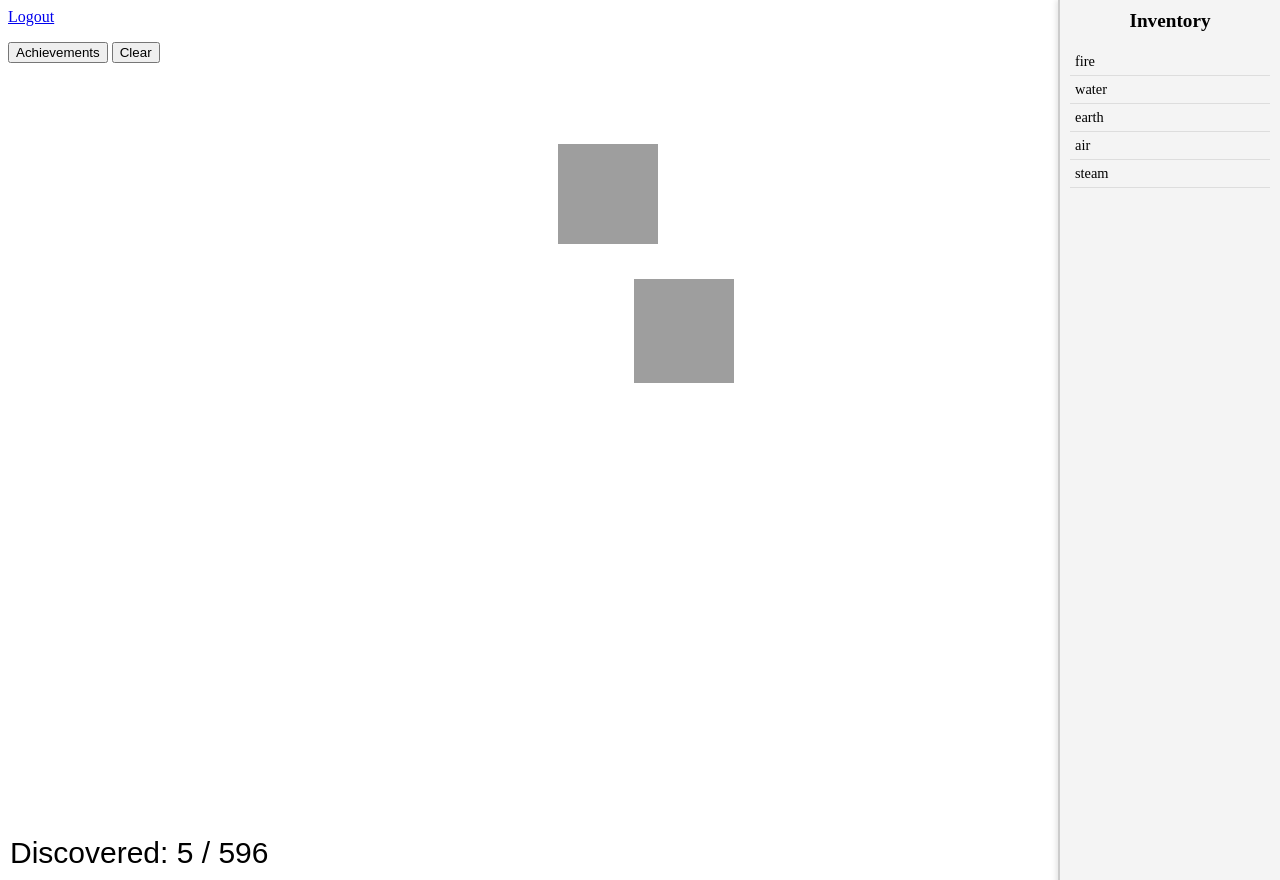
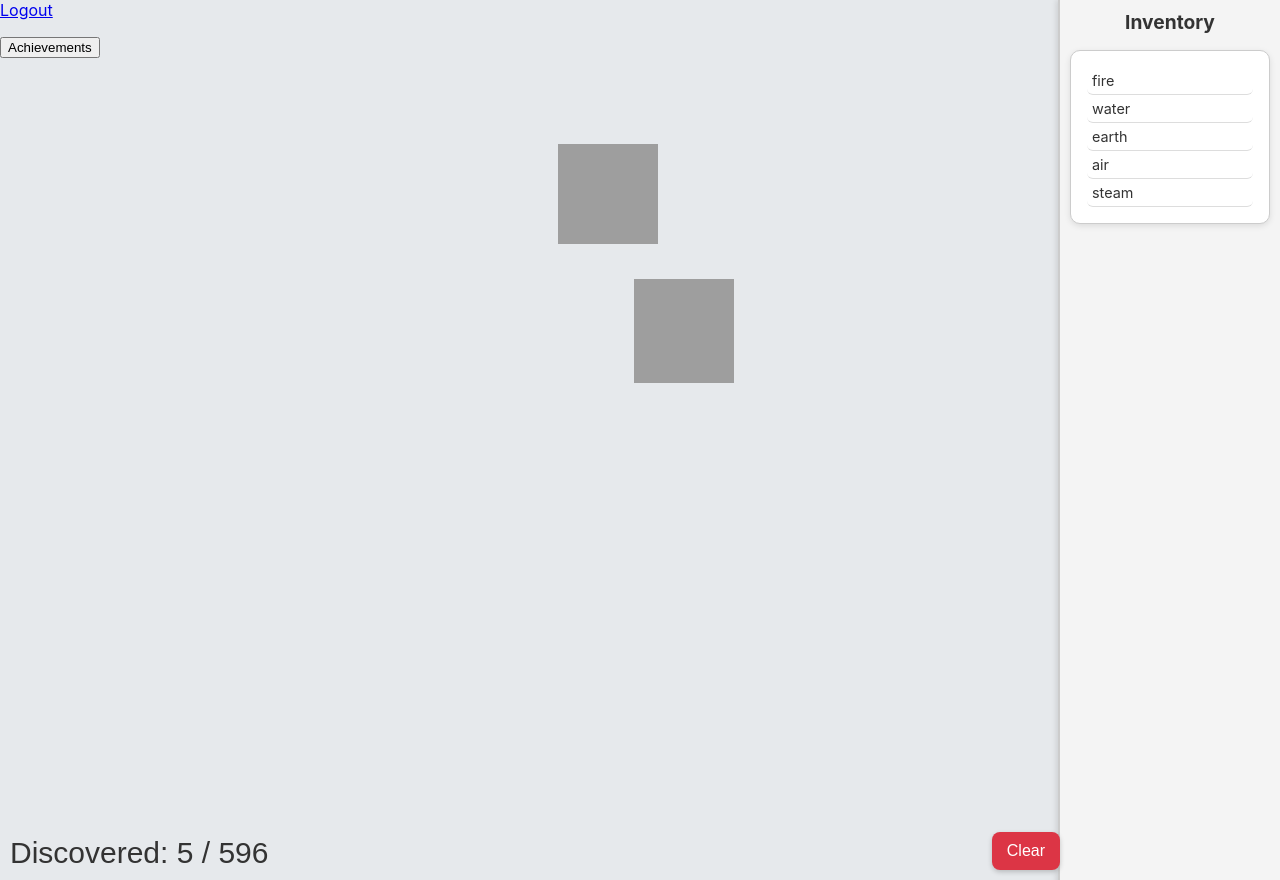
Before and after one commit to BBrianhuynh/Medium-Alchemy, a Flask app: page /game/1 in a window 1280 px wide. Run offline with Flask 3, Linux system fonts and the light colour scheme; grey boxes are pictures that could not be loaded.

Commit message:
Added background music and fixed bug to update workspace when deleting items into inventory

```diff
--- a/static/css/game.css
+++ b/static/css/game.css
@@ -1,3 +1,11 @@
+body {
+    background-color: #e6e9ec;
+    color: #333;
+    font-family: 'Inter', sans-serif;
+    margin: 0;
+    padding: 0;
+}
+
 #inventory-panel {
     position: fixed;
     right: 0;
@@ -160,3 +168,48 @@
 #closeBannerBtn:hover {
   color: #ddd;
 }
+
+#clear {
+  position: fixed;
+  bottom: 10px;
+  right: 220px;
+  z-index: 1000;
+  padding: 10px 15px;
+  font-size: 16px;
+  background-color: #dc3545;
+  color: white;
+  border: none;
+  border-radius: 8px;
+  cursor: pointer;
+  box-shadow: 0 2px 5px rgba(0,0,0,0.2);
+}
+
+#clear:hover {
+  background-color: #c82333;
+}
+
+#inventory-list {
+    background-color: #ffffff;
+    border: 1px solid #ccc;
+    border-radius: 10px;
+    padding: 1rem;
+    box-shadow: 0 2px 6px rgba(0, 0, 0, 0.1);
+}
+
+li {
+    padding: 0.5rem;
+    border-radius: 6px;
+    transition: background-color 0.2s;
+}
+
+li:hover {
+    background-color: #d6eaff;
+}
+
+#achievementBanner {
+    background-color: #ffcb05;
+    color: #333;
+    border-radius: 10px;
+    padding: 1rem;
+    font-weight: bold;
+}
--- a/static/js/gameLogic.js
+++ b/static/js/gameLogic.js
@@ -11,6 +11,7 @@ const allItems = {};
 const allCombos = {};
 const allAchievements = {};
 let ingredientCounter = 0;
+let musicStarted = false;
 
 function generateIconName(itemName){
     return itemName.toLowerCase().replace(/ /g, '_');
@@ -93,6 +94,7 @@ class Ingredient {
 
             if (itemRight >= inventoryLeftEdge + radius / 2) {
                 that.destroy();
+                saveWorkspace();
             }
             saveWorkspace();
         }
@@ -396,6 +398,35 @@ function showAchievementBanner(achievementName, achievementDescription) {
     };
 }
 
+function startMusicOnMouseMove() {
+    if (musicStarted) return;
+    const music = document.getElementById('background-music');
+    music.loop = true;
+    music.play().then(() => {
+        musicStarted = true;
+        document.body.removeEventListener('mousemove', startMusicOnMouseMove);
+    }).catch(err => {
+        console.log("Autoplay blocked:", err);
+    });
+
+    window.addEventListener('blur', () => {
+        const music = document.getElementById('background-music');
+        if (!music.paused) {
+            music.pause();
+            console.log("Music paused on tab blur");
+        }
+    });
+
+    window.addEventListener('focus', () => {
+        const music = document.getElementById('background-music');
+        if (musicStarted) {
+            music.play().catch(err => {
+                console.log("Autoplay blocked on focus:", err);
+            });
+        }
+    });
+}
+
 document.addEventListener("DOMContentLoaded", async function () {
     // Load allItems from JSON file
     const responseItems = await fetch("/static/data/items.json");
@@ -406,12 +437,12 @@ document.addEventListener("DOMContentLoaded", async function () {
     const achievementData = await responseAchievement.json();
     Object.assign(allAchievements, achievementData); // fill allAchievement from the file
 
+    document.addEventListener('mousemove', startMusicOnMouseMove);
     loadAllDiscovered();
     updateInventory();
     loadWorkspace();
     loadAchievements();
     displayAchievements();
     updateDiscoveryCounter();
-    console.log("discovered: ", discovered);
     console.log("all items: ", allItems);
 });
--- a/templates/game.html
+++ b/templates/game.html
@@ -18,6 +18,9 @@
     <p id="achievementBannerText"></p>
     <button id="closeBannerBtn">X</button>
   </div>
+  <audio id="background-music" loop>
+  <source src="{{ url_for('static', filename='audio/background.mp3') }}" type="audio/mpeg">
+</audio>
   <!-- Achievements Button -->
   <button id="showAchievementsBtn">Achievements</button>
   <!-- Popup Container -->
```
Also changed, not shown: instance/Player.db, 2 other files.
